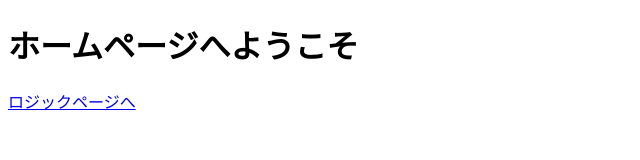
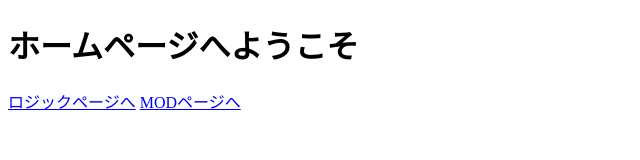
Before and after one commit to arc0480/Md_logic, a plain HTML site: page index.html in a window 1280 px wide. Shown: the whole page, without its empty margins (0-640 px from the left). Drawn offline with Linux system fonts and the light colour scheme.

Commit message:
Update index.html

```diff
--- a/index.html
+++ b/index.html
@@ -19,6 +19,7 @@
 <body>
   <h1>ホームページへようこそ</h1>
   <a href="logic.html">ロジックページへ</a>
+  <a href="logic.html">MODページへ</a>
 
 </body>
 </html>
```
